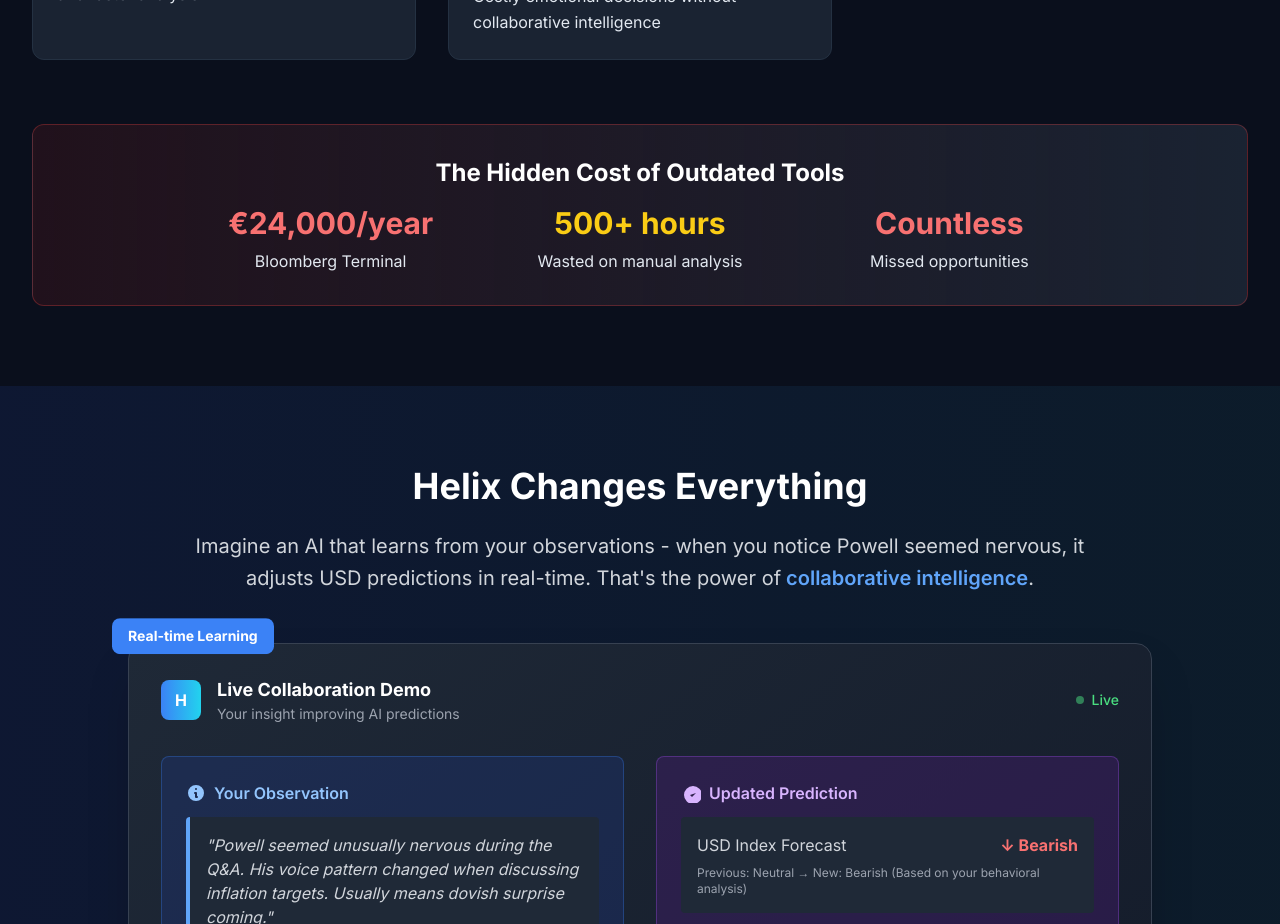
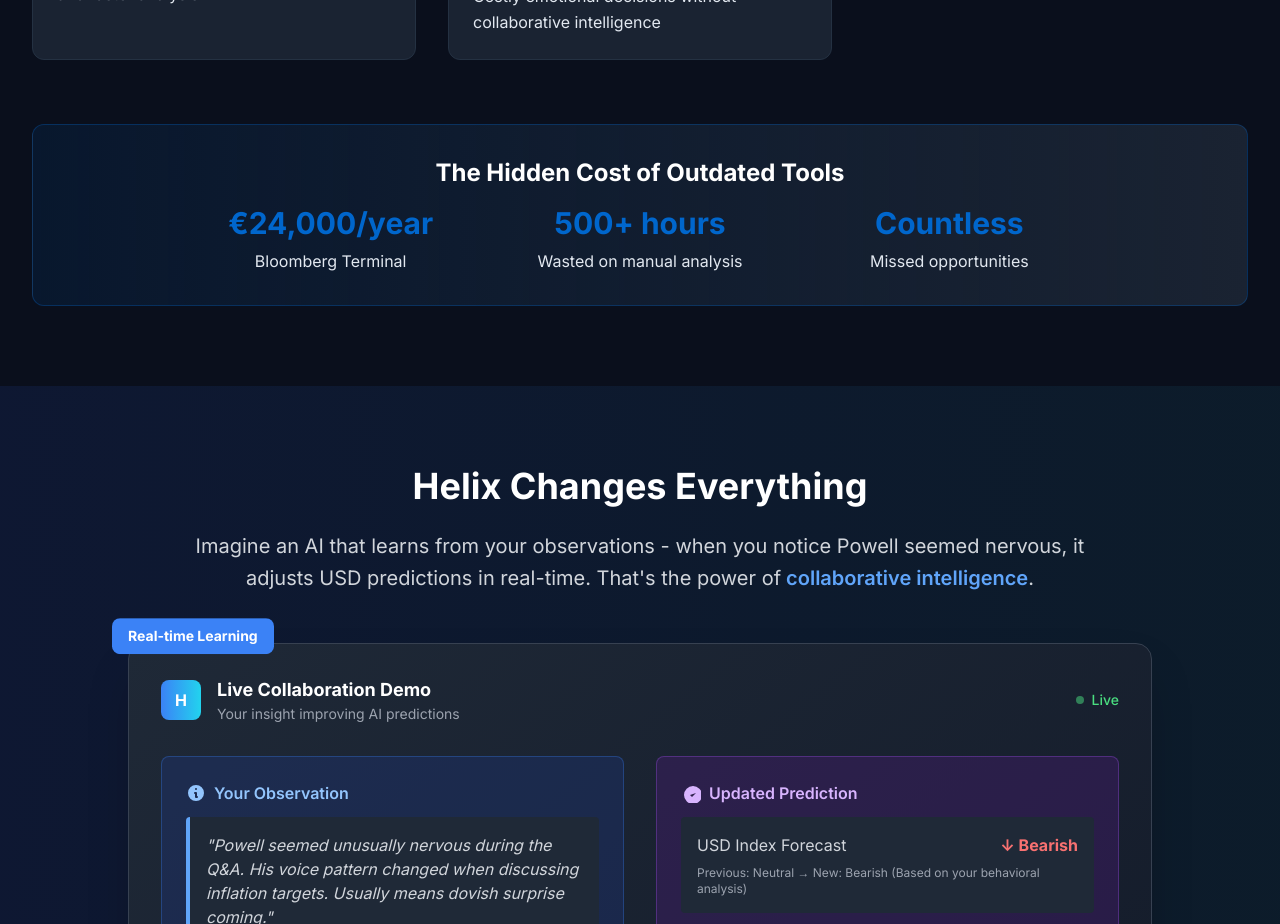
Before and after one commit to VavaFisud/helix-ai-edge-lp, a React (Vite) app: page / in a window 1280 px wide. Shown: the part 1540-2464 px from the top of the page. Built offline with nearby package versions, Linux system fonts and the light colour scheme.

Commit message:
Refactor: Apply landing page design system
Apply the existing design system to the ProblemSection component.

```diff
--- a/src/components/ProblemSection.tsx
+++ b/src/components/ProblemSection.tsx
@@ -69,22 +69,22 @@ const ProblemSection = () => {
         </div>
 
         {/* Cost Comparison */}
-        <div className="mt-16 bg-gradient-to-r from-red-900/20 to-[#1A2332] border border-red-500/30 rounded-xl p-8">
+        <div className="mt-16 bg-gradient-to-r from-[#0066CC]/10 to-[#1A2332] border border-[#0066CC]/30 rounded-xl p-8">
           <div className="text-center">
             <h3 className="text-2xl font-bold text-white mb-4">
               The Hidden Cost of Outdated Tools
             </h3>
             <div className="grid md:grid-cols-3 gap-8 max-w-4xl mx-auto">
               <div className="text-center">
-                <div className="text-3xl font-bold text-red-400 mb-2">€24,000/year</div>
+                <div className="text-3xl font-bold text-[#0066CC] mb-2">€24,000/year</div>
                 <div className="text-[#E2E8F0]">Bloomberg Terminal</div>
               </div>
               <div className="text-center">
-                <div className="text-3xl font-bold text-yellow-400 mb-2">500+ hours</div>
+                <div className="text-3xl font-bold text-[#0066CC] mb-2">500+ hours</div>
                 <div className="text-[#E2E8F0]">Wasted on manual analysis</div>
               </div>
               <div className="text-center">
-                <div className="text-3xl font-bold text-red-400 mb-2">Countless</div>
+                <div className="text-3xl font-bold text-[#0066CC] mb-2">Countless</div>
                 <div className="text-[#E2E8F0]">Missed opportunities</div>
               </div>
             </div>
```
